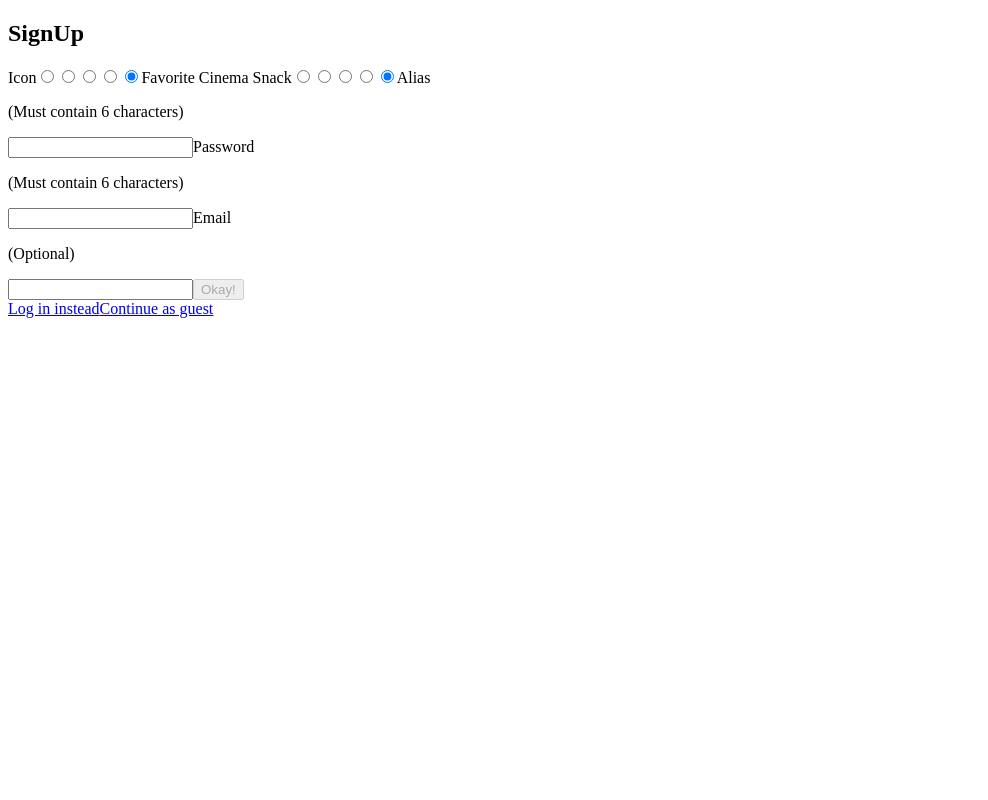
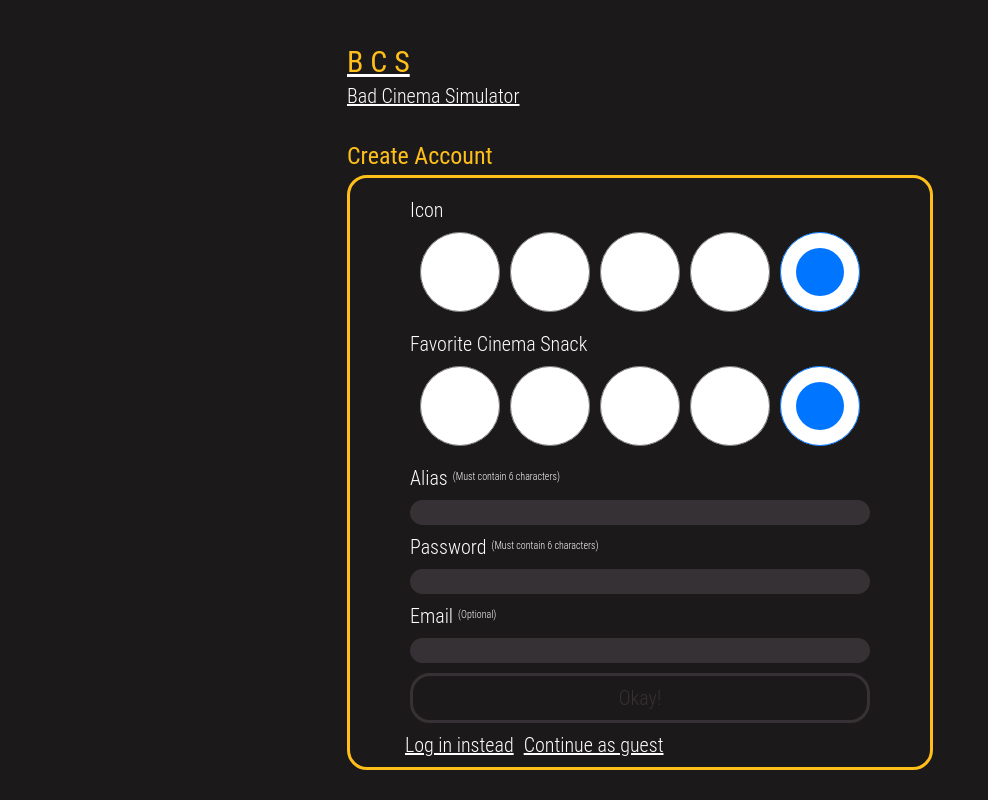
Before and after one commit to RobinEatsTheRich/bad-cinema-simulator-eind-opdracht, a React (Create React App) app: page / in a window 1280 px wide. Shown: the whole page, without its empty margins (0-988 px from the left). Built offline with nearby package versions, Linux system fonts and the light colour scheme; no server answers.

Commit message:
CSS time filling

```diff
--- a/src/App.css
+++ b/src/App.css
@@ -1,3 +1,51 @@
+/*/////////////--CSS RESET--/////////////*/
+*{
+  padding: 0;
+  border: none;
+  outline: none;
+  box-sizing: border-box;
+
+  /*placeholder:*/
+  background-color: #1C191A;
+  margin: 5px;
+}
+
+/*placeholder:*/
 img{
   height: 400px;
 }
+
+/*/////////////--Typography--/////////////*/
+h1, h2, h3{
+  color: #FFBF1B;
+  font-family: "Roboto Condensed", serif;
+  font-weight: Normal;
+}
+p, label, button, input, a{
+  color: white;
+  font-family: "Roboto Condensed", serif;
+  font-size: 20px;
+  font-weight: lighter;
+}
+.smallText{
+  font-size: 10px;
+}
+
+
+/*/////////////--Global Elements--/////////////*/
+body{
+  display: flex;
+  align-items: center;
+  justify-content: center;
+}
+
+
+input{
+  height: 25px;
+  border-radius: 20px;
+  background: #353134;
+  padding-left: 15px;
+}
+input:focus{
+  background: #4d444a;
+}
--- /dev/null
+++ b/src/components/Button/Button.css
@@ -0,0 +1,20 @@
+.buttonComponent{
+    border-radius: 20px;
+    border: 3px solid #FFBF1B;
+    background: #353134;
+    box-shadow: 0 4px 0 10px #1C191A;
+    padding: 10px 50px 10px 50px;
+
+    font-size: 20px;
+}
+.buttonComponent:hover{
+    background: #4d444a;
+}
+.buttonComponent:active{
+    border: 3px solid white;
+ }
+.buttonComponent:disabled{
+    background: #1C191A;
+    border: 3px solid #353134;
+    color: #353134;
+}
--- a/src/components/Button/Button.js
+++ b/src/components/Button/Button.js
@@ -1,7 +1,10 @@
 import React from 'react';
+import './Button.css';
+
 function Button ({ buttonType , isDisabled , onClick, children }){
     return(
         <button
+            className="buttonComponent"
             type={buttonType ? buttonType :  "button"}
             disabled={isDisabled}
             onClick={onClick}
--- /dev/null
+++ b/src/pages/SignUp/SignUp.css
@@ -0,0 +1,36 @@
+root{
+    display: flex;
+    align-items: center;
+    justify-content: center;
+}
+
+.accountWindow{
+    border-radius: 20px;
+    border: 3px solid #FFBF1B;
+    box-shadow: 0 4px 0 10px #1C191A;
+    padding: 10px 50px 10px 50px;
+}
+form{
+    display: flex;
+    flex-direction: column;
+}
+label{
+    display: flex;
+    flex-direction: row;
+}
+.iconInput, .snackInput{
+    display: flex;
+    flex-direction: column;
+}
+.options{
+    display: flex;
+    justify-content: start;
+}
+
+.radioIcon{
+    width: 80px;
+    height: 80px;
+
+    border: 3px solid #FFBF1B;
+    background: #353134;
+}
--- a/src/pages/SignUp/SignUp.js
+++ b/src/pages/SignUp/SignUp.js
@@ -3,12 +3,14 @@ import React, {useContext, useEffect, useState} from 'react';
 import { useForm } from 'react-hook-form';
 import axios from "axios";
 import {Link, useNavigate} from "react-router-dom";
+import "./SignUp.css";
 
 //Import context
 import {AccountContext} from "../../context/Account/AccountProvider";
 
 //Import components
 import Button from "../../components/Button/Button";
+import Logo from "../../components/Logo/Logo";
 
 
 function SignUp() {
@@ -123,80 +125,96 @@ function SignUp() {
 
     return (
         <>
-            <h2>SignUp</h2>
+            <Logo/>
 
-            <article>
+            <h2>Create Account</h2>
+            <article className="accountWindow">
                 <form onSubmit={handleSubmit(onFormSubmit)}>
-                    <label htmlFor="iconInput">Icon
+                    <label htmlFor="iconInput"
+                    className="iconInput">
+                        Icon
+                        <div className="options">
                         <input
+                            className="radioIcon"
                             type="radio"
                             id="iconInput"
                             {...register("icon")}
                             value="0"
                         />
                         <input
+                            className="radioIcon"
                             type="radio"
                             id="iconInput"
                             {...register("icon")}
                             value="1"
                         />
                         <input
+                            className="radioIcon"
                             type="radio"
                             id="iconInput"
                             {...register("icon")}
                             value="2"
                         />
                         <input
+                            className="radioIcon"
                             type="radio"
                             id="iconInput"
                             {...register("icon")}
                             value="3"
                         />
                         <input
+                            className="radioIcon"
                             type="radio"
                             checked={true}
                             id="iconInput"
                             {...register("icon")}
                             value="4"
                         />
+                        </div>
                     </label>
-                    <label htmlFor="snackInput">Favorite Cinema Snack
+                    <label htmlFor="snackInput"
+                           className="snackInput">Favorite Cinema Snack
+                        <div className="options">
                             <input
+                                className="radioIcon"
                                 type="radio"
                                 id="snackInput"
                                 {...register("snack")}
                                 value="0"
                             />
                             <input
+                                className="radioIcon"
                                 type="radio"
                                 id="snackInput"
                                 {...register("snack")}
                                 value="1"
                             />
                             <input
+                                className="radioIcon"
                                 type="radio"
                                 id="snackInput"
                                 {...register("snack")}
                                 value="2"
                             />
                             <input
+                                className="radioIcon"
                                 type="radio"
                                 id="snackInput"
                                 {...register("snack")}
                                 value="3"
                             />
                             <input
+                                className="radioIcon"
                                 type="radio"
                                 checked={true}
                                 id="snackInput"
                                 {...register("snack")}
                                 value="4"
                             />
+                        </div>
                     </label>
                     <label htmlFor="usernameInput">Alias
-                        <p className="smallText">
-                            (Must contain 6 characters)
-                        </p>
+                        <p className="smallText">(Must contain 6 characters)</p>
                     </label>
                     <input
                         type="text"
@@ -204,16 +222,16 @@ function SignUp() {
                         {...register("username")}
                     />
                     <label htmlFor="passwordInput">Password
-                        <p className="smallText">
-                            (Must contain 6 characters)
-                        </p>
+                        <p className="smallText">(Must contain 6 characters)</p>
                     </label>
                     <input
                         type="password"
                         id="passwordInput"
                         {...register("password")}
                     />
-                    <label htmlFor="emailInput">Email <p className="smallText">(Optional)</p></label>
+                    <label htmlFor="emailInput">Email
+                        <p className="smallText">(Optional)</p>
+                    </label>
                     <input
                         type="text"
                         id="emailInput"
```
Lines whose indentation alone changed are shown as unchanged.
